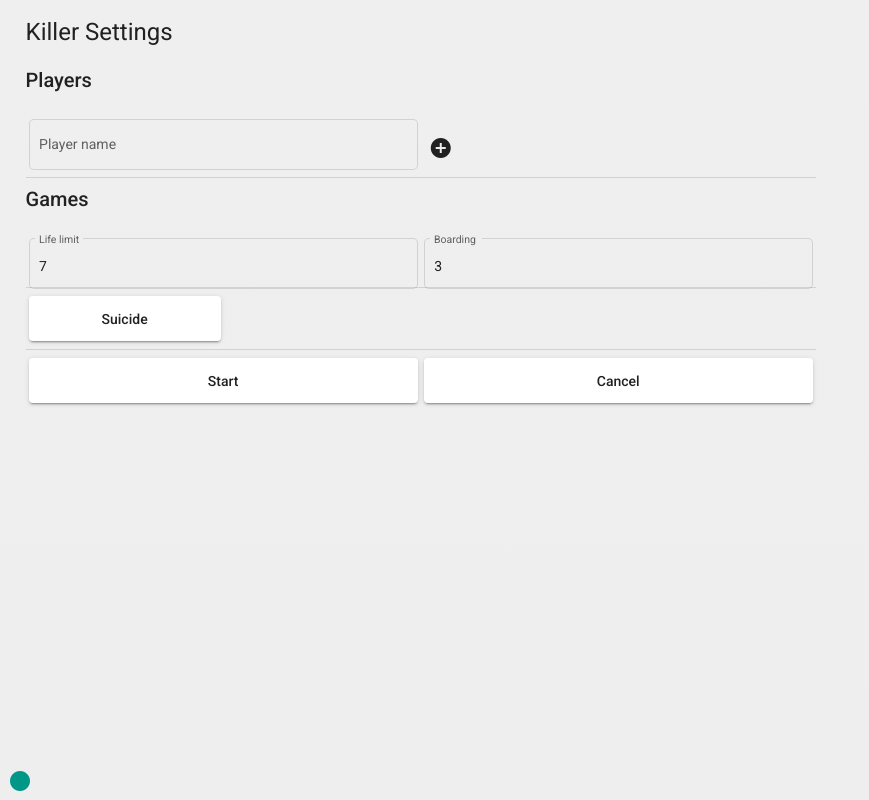
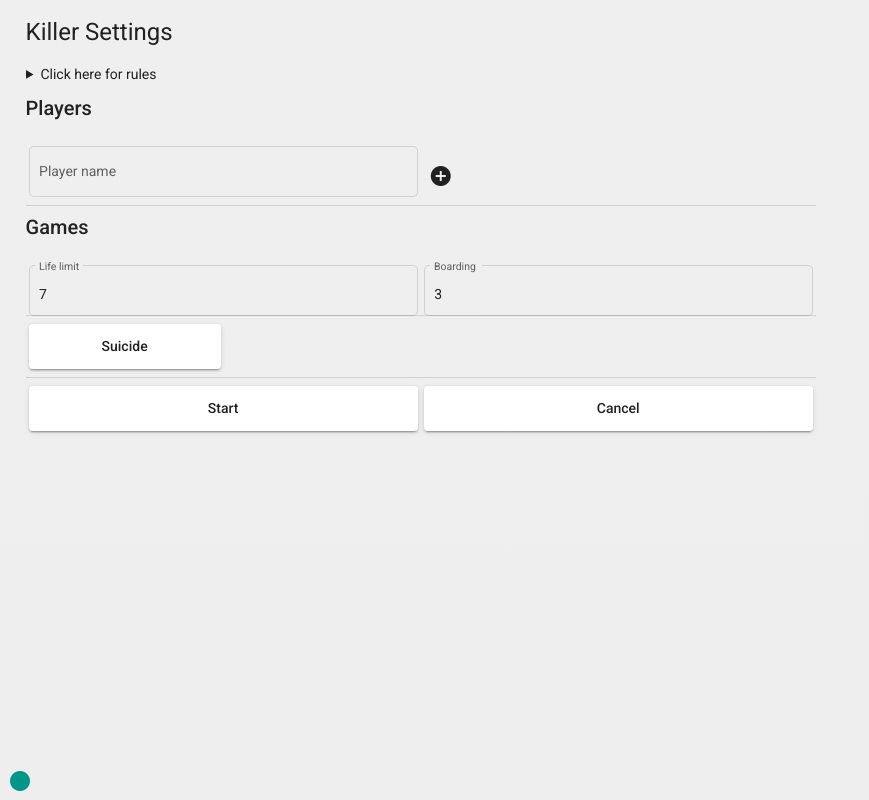
Before and after one commit to viktorhajer/darts-scoreboard-ng, an Angular app: page /killer in a window 1280 px wide. Shown: the whole page, without its empty margins (0-869 px from the left). Built offline with nearby package versions, Linux system fonts and the light colour scheme.

Commit message:
New version

```diff
--- a/src/app/aroundclock/around-clock.component.html
+++ b/src/app/aroundclock/around-clock.component.html
@@ -1,6 +1,10 @@
 <div id="playgroundContent">
 
-  <app-settings *ngIf="settingsOpen" [title]="'Around The Clock'" [playground]="playground">
+  <app-settings *ngIf="settingsOpen" [title]="'Around The Clock'" [playground]="playground"
+                [rules]="'The object of this popular game is to be the first player to hit every number on the board ' +
+                 'from 1-20. The numbers must be hit in order, and players alternate after three throws. The player ' +
+                  'must hit each number in turn and cannot proceed until to the next number until the number is hit. ' +
+                   'The winner is the player who hist all the numbers in order first.'">
     <h2>Games</h2>
     <button mat-raised-button class="button medium" [color]="settings.jump?'primary':''" (click)="settings.toggleJump()">
       Enable Jump
--- a/src/app/killer/killer.component.html
+++ b/src/app/killer/killer.component.html
@@ -1,6 +1,13 @@
 <div id="playgroundContent">
 
-  <app-settings *ngIf="settingsOpen" [title]="'Killer'" [playground]="playground">
+  <app-settings *ngIf="settingsOpen" [title]="'Killer'" [playground]="playground"
+                [rules]="'Firstly each player draws lots i.e. a number between 1 - 20. Each player is then given ' +
+                 'between 3 & 5 lives. The objective of this game is for each thrower to first hit their own number ' +
+                  'three times to gain status of KILLER. Once they have achieved this they then can throw for their ' +
+                  'opponents number in any order they wish. Every time a KILLER status player hits an opponents ' +
+                  'number the opponent loses a life. KILLERS can also commit SUICIDE by hitting their own number\'s ' +
+                  'triple. The winner of this game is the player that remains alive.'">
+
     <h2>Games</h2>
     <div class="field-set">
       <mat-form-field appearance="outline" class="big">
--- a/src/app/shanghai/shanghai.component.html
+++ b/src/app/shanghai/shanghai.component.html
@@ -1,6 +1,10 @@
 <div id="playgroundContent">
 
-  <app-settings *ngIf="settingsOpen" [title]="'Shanghai / Halve It'" [playground]="playground">
+  <app-settings *ngIf="settingsOpen" [title]="'Shanghai / Halve It'" [playground]="playground"
+                [rules]="' Players start by throwing at the number 1 on the board. The object is to hit a single,' +
+                 'treble and double (in any order). This first player to hit a single, treble and double wins. If no' +
+                  'player achieves this on number 1, the play moves to number 2 and so on until someone wins.'">
+
     <h2>Fields</h2>
     <button mat-raised-button class="button" [color]="settings.numbs[i]?'primary':''"
             *ngFor="let numb of settings.getNumbers(); let i = index" (click)="settings.setNumber(i)">
--- a/src/app/shared/components/settings/settings.component.scss
+++ b/src/app/shared/components/settings/settings.component.scss
@@ -29,7 +29,7 @@
     }
 
     details[open] {
-      height: 8em;
+      height: 11em;
     }
   }
 
```
Also changed, not shown: 4 other files (tests, documents, lock files or other folders).
